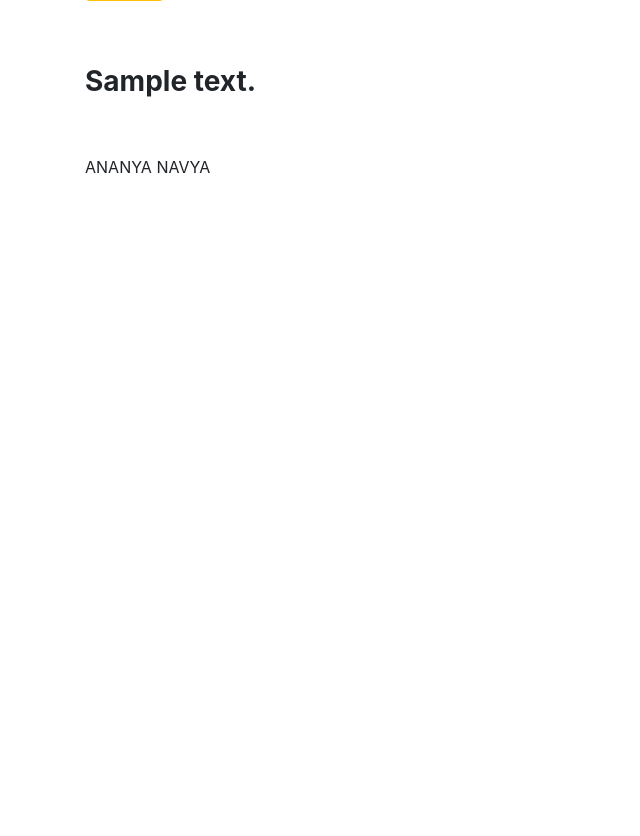
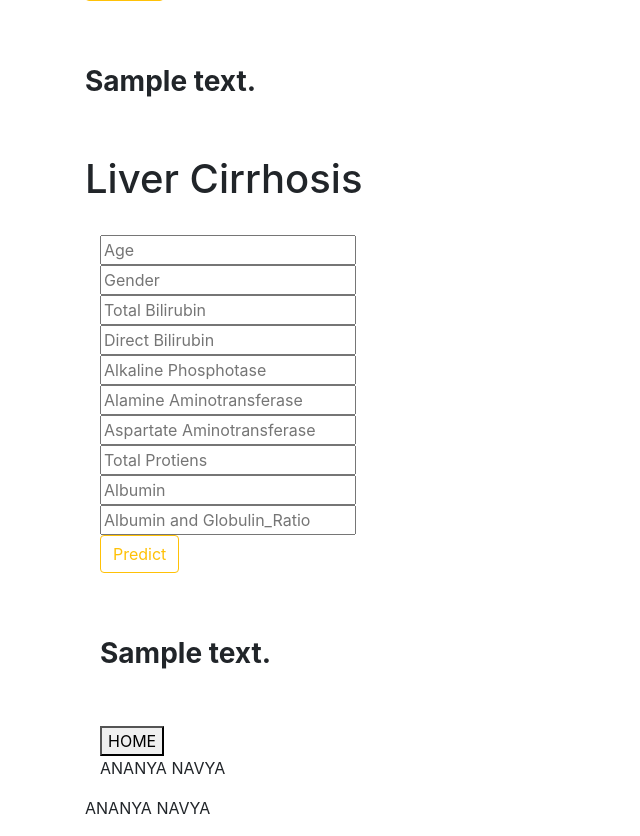
Before and after one commit to ananya-menon/Asthma, a Flask app: template templates/Asthma.html in a window 1280 px wide. Shown: the part 357-1193 px from the top of the page, without its empty margins (0-640 px from the left). Before the commit the page ends 530 px from the top, so only its background shows below. Run offline with Flask 2, Linux system fonts and the light colour scheme; the template is opened without the code that fills it: most values are stand-ins (such as "Sample title", 1, 10 or a date in 2020); parts of the project's set-up code (start-up, migrations or seed data) failed here and were passed over; some libraries are stand-ins or nearby versions.

Commit message:
Update Asthma.html

```diff
--- a/templates/Asthma.html
+++ b/templates/Asthma.html
@@ -62,6 +62,91 @@
 
         <br>
         <br>
+        <html lang="en">
+
+<head>
+    <meta charset="UTF-8">
+    <meta name="viewport" content="width=device-width, initial-scale=1.0">
+
+    <!-- google font -->
+    <link href="https://fonts.googleapis.com/css2?family=Anton&family=Ultra&display=swap" rel="stylesheet">
+
+    <!-- bootstrap -->
+    <link rel="stylesheet" href="https://stackpath.bootstrapcdn.com/bootstrap/4.3.1/css/bootstrap.min.css"
+        integrity="sha384-ggOyR0iXCbMQv3Xipma34MD+dH/1fQ784/j6cY/iJTQUOhcWr7x9JvoRxT2MZw1T" crossorigin="anonymous">
+
+    <!-- css -->
+    <link rel="stylesheet" href="static/liver.css">
+
+
+
+
+    <title>Liver Cirhosis</title>
+</head>
+
+<body>
+
+    <header>
+        <h1>Liver Cirrhosis</h1>
+
+    </header>
+
+    <br>
+
+    <div class="container">
+        <form action="/predict" method="POST">
+            <input type="text" name="Age" placeholder="Age" required="required">
+            <br>
+            <input type="text" name="Gender" placeholder="Gender" required="required">
+            <br>
+            <input type="text" name="Total_Bilirubin" placeholder="Total Bilirubin" required="required">
+            <br>
+            <input type="text" name="Direct_Bilirubin" placeholder="Direct Bilirubin" required="required">
+            <br>
+            <input type="text" name="Alkaline_Phosphotase" placeholder="Alkaline Phosphotase" required="required">
+            <br>
+            <input type="text" name="Alamine_Aminotransferase" placeholder="Alamine Aminotransferase" required="required">
+            <br>
+            <input type="text" name="Aspartate_Aminotransferase" placeholder="Aspartate Aminotransferase" required="required">
+            <br>
+            <input type="text" name="Total_Protiens" placeholder="Total Protiens" required="required">
+            <br>
+            <input type="text" name="Albumin" placeholder="Albumin" required="required">
+            <br>
+            <input type="text" name="Albumin_and_Globulin_Ratio" placeholder="Albumin and Globulin_Ratio" required="required">
+            <br>
+            <button type="submit" class="btn btn-outline-warning">Predict</button>
+        </form>
+
+        <br>
+        <br>
+
+        <h3><strong>{{ prediction_text }}</strong></h3>
+
+        <br>
+        <br>
+        <div><a href="https://healthnomic.herokuapp.com/" class="icon-link">
+            <button type="button">HOME</button></div></a>
+        <p>ANANYA NAVYA</p>
+
+
+    </div>
+
+
+    <script src="https://code.jquery.com/jquery-3.3.1.slim.min.js"
+        integrity="sha384-q8i/X+965DzO0rT7abK41JStQIAqVgRVzpbzo5smXKp4YfRvH+8abtTE1Pi6jizo"
+        crossorigin="anonymous"></script>
+    <script src="https://cdnjs.cloudflare.com/ajax/libs/popper.js/1.14.7/umd/popper.min.js"
+        integrity="sha384-UO2eT0CpHqdSJQ6hJty5KVphtPhzWj9WO1clHTMGa3JDZwrnQq4sF86dIHNDz0W1"
+        crossorigin="anonymous"></script>
+    <script src="https://stackpath.bootstrapcdn.com/bootstrap/4.3.1/js/bootstrap.min.js"
+        integrity="sha384-JjSmVgyd0p3pXB1rRibZUAYoIIy6OrQ6VrjIEaFf/nJGzIxFDsf4x0xIM+B07jRM"
+        crossorigin="anonymous"></script>
+
+
+</body>
+
+</html>
 
         <p>ANANYA NAVYA</p>
 
```
